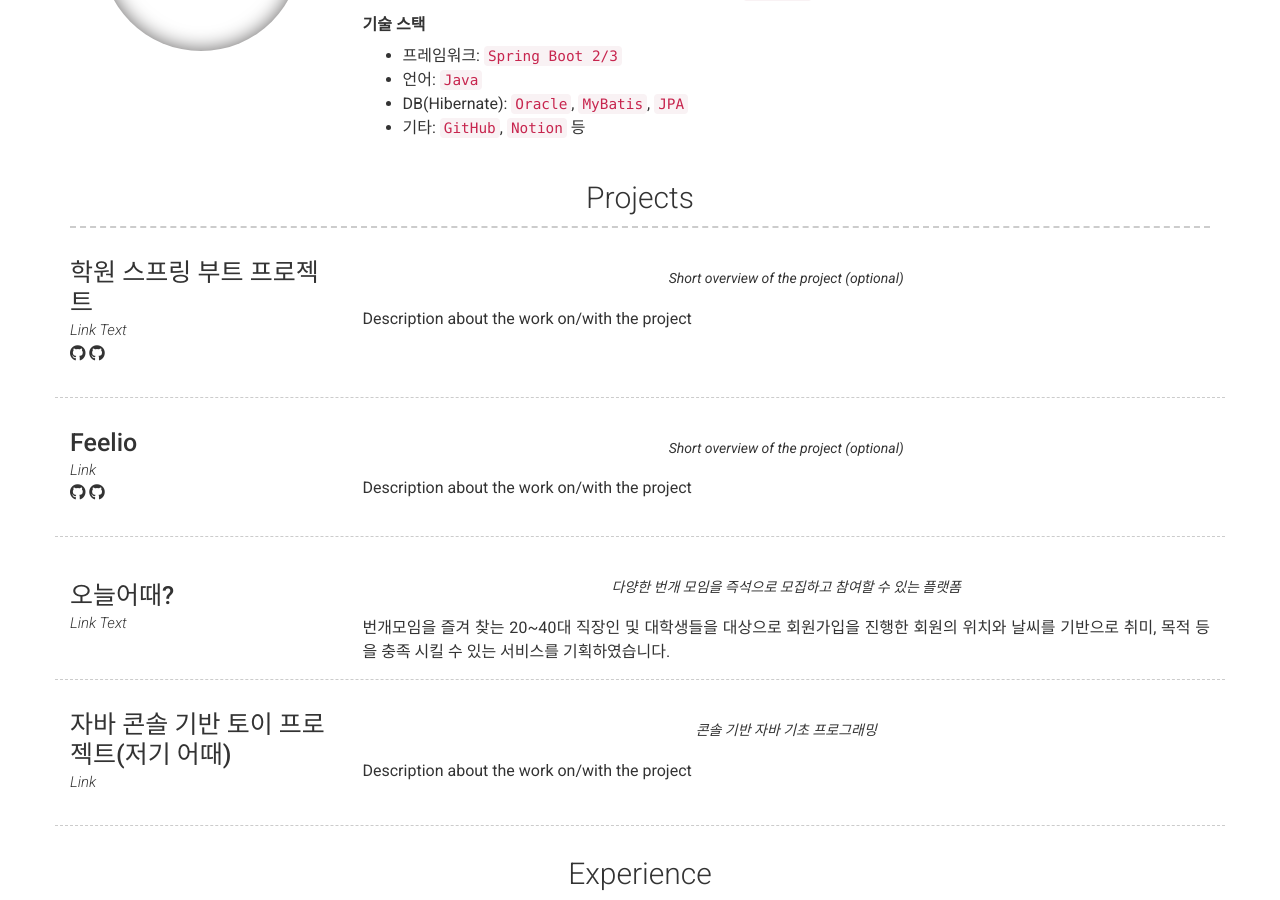
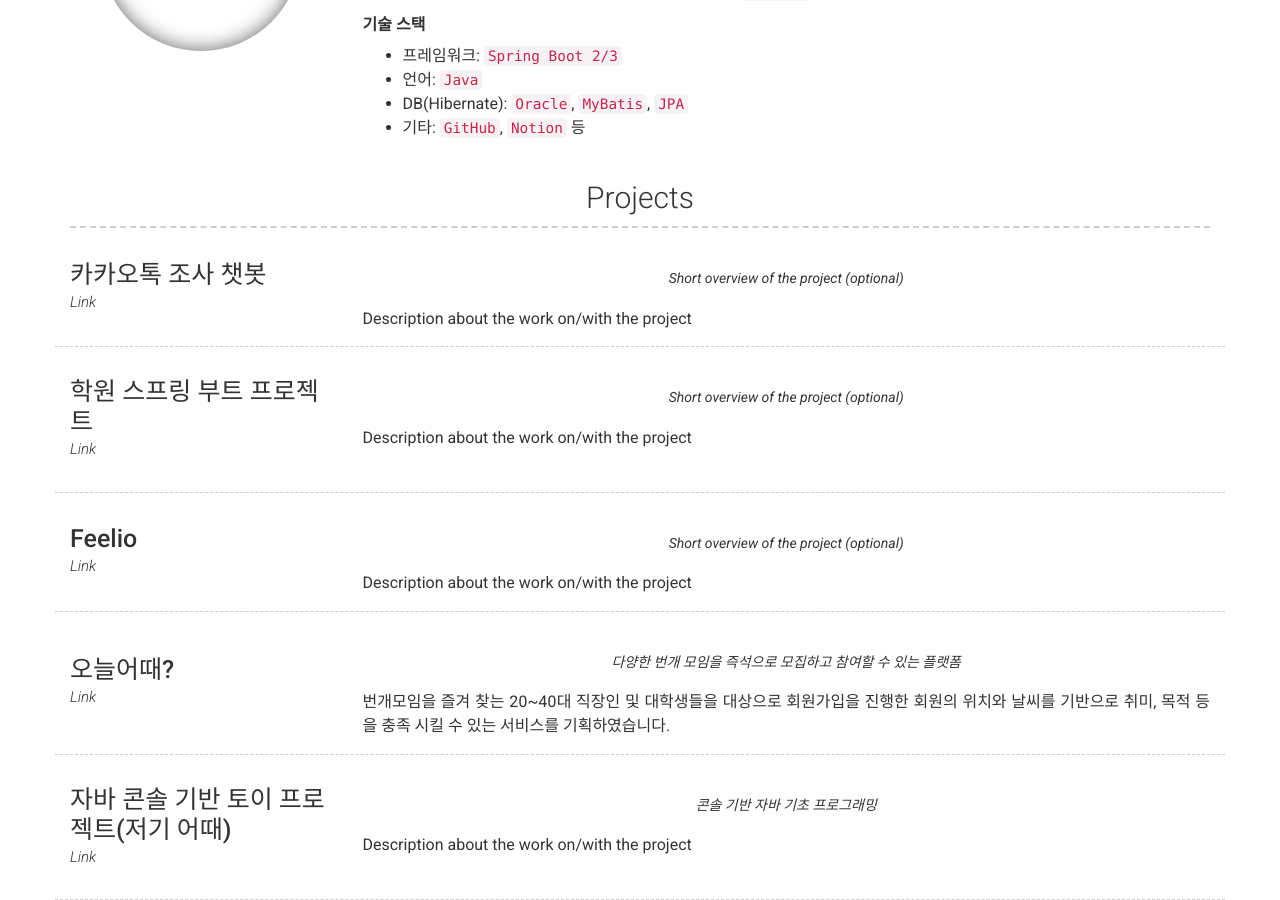
Before and after one commit to josephkimmm/josephkimmm.github.io, a Jekyll site: the page built from index.md, in a window 1280 px wide and 900 px high, scrolled down 451 px. Built offline with Jekyll 4.4.1, drawn with Linux system fonts in a browser that asks for light colours; nearby versions of some CDN libraries.

Commit message:
updat profile

```diff
--- a/_config.yml
+++ b/_config.yml
@@ -72,16 +72,35 @@ content:
       - layout: left
         border: weak  # Value of `weak` will display a weak border below this item. # Any
                       # other value (or no value) means no border will be displayed
+        title: 카카오톡 조사 챗봇
+        link: Link to project (eg. sproogen.github.io/modern-resume-theme)(optional)
+        link_text: Link
+        # additional_links:
+        #   - title:  Github page for project (eg. sproogen/modern-resume-theme)
+        #     icon: fab fa-github
+        #     url: Link to project (eg. sproogen.github.io/modern-resume-theme)(optional)
+        #   - title:  Github page for project (eg. sproogen/modern-resume-theme)
+        #     icon: fab fa-github
+        #     url: Link to project (eg. sproogen.github.io/modern-resume-theme)(optional)
+        quote: >
+          Short overview of the project (optional)
+        description: | # this will include new lines to allow paragraphs
+          Description about the work on/with the project
+
+
+      - layout: left
+        border: weak  # Value of `weak` will display a weak border below this item. # Any
+                      # other value (or no value) means no border will be displayed
         title: 학원 스프링 부트 프로젝트
         link: Link to project (eg. sproogen.github.io/modern-resume-theme)(optional)
-        link_text: Link Text
-        additional_links:
-          - title:  Github page for project (eg. sproogen/modern-resume-theme)
-            icon: fab fa-github
-            url: Link to project (eg. sproogen.github.io/modern-resume-theme)(optional)
-          - title:  Github page for project (eg. sproogen/modern-resume-theme)
-            icon: fab fa-github
-            url: Link to project (eg. sproogen.github.io/modern-resume-theme)(optional)
+        link_text: Link
+        # additional_links:
+        #   - title:  Github page for project (eg. sproogen/modern-resume-theme)
+        #     icon: fab fa-github
+        #     url: Link to project (eg. sproogen.github.io/modern-resume-theme)(optional)
+        #   - title:  Github page for project (eg. sproogen/modern-resume-theme)
+        #     icon: fab fa-github
+        #     url: Link to project (eg. sproogen.github.io/modern-resume-theme)(optional)
         quote: >
           Short overview of the project (optional)
         description: | # this will include new lines to allow paragraphs
@@ -93,13 +112,13 @@ content:
         title: Feelio
         link: https://github.com/ParkJuseung/Feelio
         link_text: Link
-        additional_links:
-          - title:  Github page for project (eg. sproogen/modern-resume-theme)
-            icon: fab fa-github
-            url: Link to project (eg. sproogen.github.io/modern-resume-theme)(optional)
-          - title:  Github page for project (eg. sproogen/modern-resume-theme)
-            icon: fab fa-github
-            url: Link to project (eg. sproogen.github.io/modern-resume-theme)(optional)
+        # additional_links:
+        #   - title:  Github page for project (eg. sproogen/modern-resume-theme)
+        #     icon: fab fa-github
+        #     url: Link to project (eg. sproogen.github.io/modern-resume-theme)(optional)
+        #   - title:  Github page for project (eg. sproogen/modern-resume-theme)
+        #     icon: fab fa-github
+        #     url: Link to project (eg. sproogen.github.io/modern-resume-theme)(optional)
         quote: >
           Short overview of the project (optional)
         description: | # this will include new lines to allow paragraphs
@@ -110,7 +129,7 @@ content:
                       # other value (or no value) means no border will be displayed
         title: 오늘어때?
         link: https://github.com/josephkimmm/Spring-Web-Project
-        link_text: Link Text
+        link_text: Link
         quote: >
           다양한 번개 모임을 즉석으로 모집하고 참여할 수 있는 플랫폼
         description: | # this will include new lines to allow paragraphs
@@ -130,12 +149,12 @@ content:
   - title: Experience
     layout: list
     content:
-      - layout: right
+      - layout: left
         title: 포스코
         sub_title: 코크스 생산설비 정비
         caption: 2022 - 2023
 
-      - layout: right
+      - layout: left
         title: 대한민국 공군
         sub_title: 지상 장비 정비사 및 공정 화물 의장사
         caption: 2014 - 2022
@@ -144,7 +163,7 @@ content:
     layout: list
     content:
 
-      - layout: top-right
+      - layout: top-left
         title: 방송통신대학교
         sub_title: 첨단공학부 AI학과
         caption: 2025 02 - 현재
@@ -153,7 +172,7 @@ content:
         # description: | # this will include new lines to allow paragraphs
         #   Description of qualification
 
-      - layout: top-right
+      - layout: top-left
         title: 쌍용교육센터 강남
         sub_title: Java Full-Stack 개발자 양성과정
         caption: 2024-12-03 - 2025-05-26
@@ -162,7 +181,7 @@ content:
         # description: | # this will include new lines to allow paragraphs
         #   Description of qualification
 
-      - layout: top-right
+      - layout: top-left
         title: 학점은행제
         sub_title: 경영학과
         caption: 2017 - 2021
```
